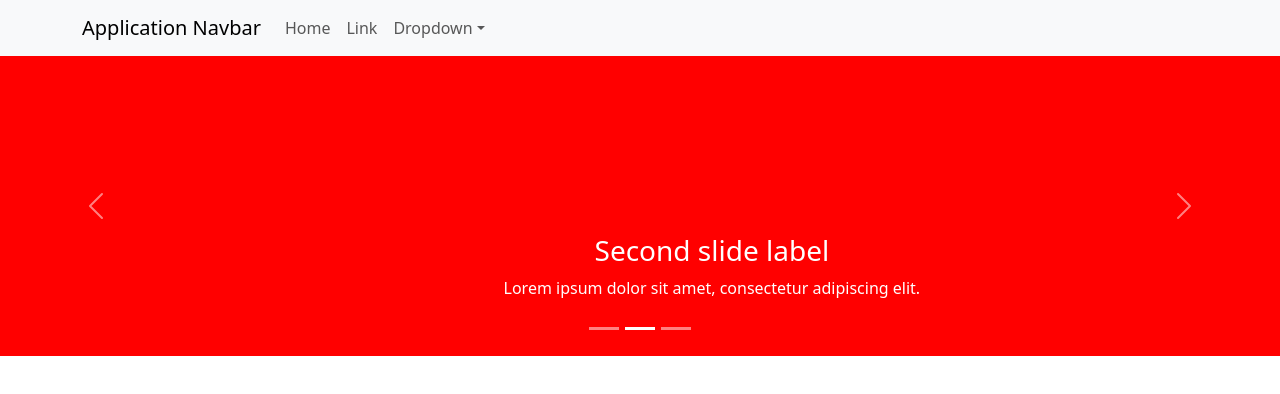
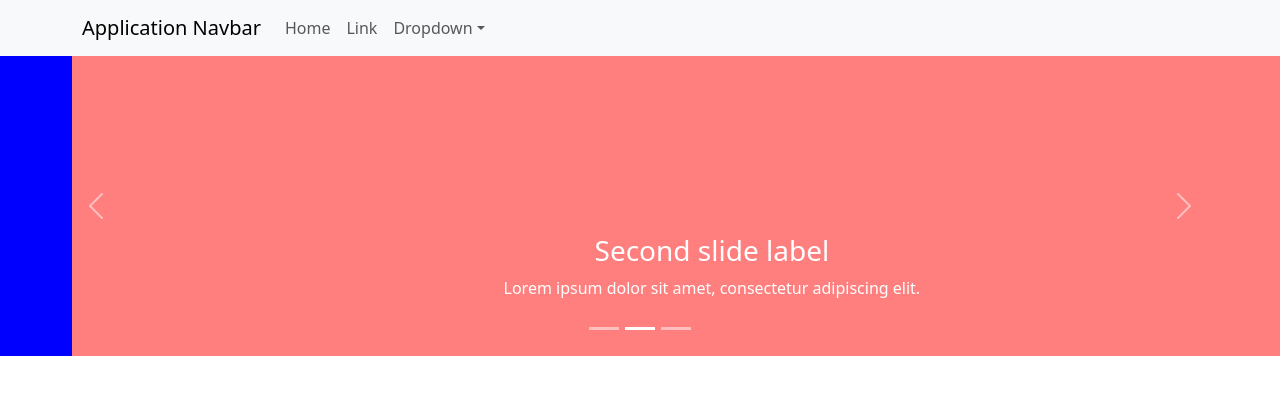
Before and after one commit to frontenddevtrainer/react-day-one, a React (Vite) app: page / in a window 1280 px wide. Shown: the top 394 px of the page. Built offline with nearby package versions, Linux system fonts and the light colour scheme.

Commit message:
Component Properties.

```diff
--- a/src/components/carousel-image/carousel-image.component.jsx
+++ b/src/components/carousel-image/carousel-image.component.jsx
@@ -1,7 +1,13 @@
-function CarouselImage() {
-    return <div style={{ backgroundColor: "red", height: "300px", width: "100%" }}>
+//Component Property
 
-    </div>
+function CarouselImage(props) {
+    // props = typeof Object { bgcolor: string }
+    // props.someCustomKey = value;
+
+    const bgcolor = props.bgcolor;
+    const opacity = props.opacity || 1;
+
+    return <div style={{ backgroundColor: bgcolor, height: "300px", width: "100%", opacity: opacity }}></div>
 }
 
 export default CarouselImage;
--- a/src/components/homepage-gallery/homepage-gallery.component.jsx
+++ b/src/components/homepage-gallery/homepage-gallery.component.jsx
@@ -4,21 +4,21 @@ import CarouselImage from '../carousel-image/carousel-image.component';
 function HomepageGallery() {
     return <Carousel>
         <Carousel.Item>
-            <CarouselImage text="First slide" />
+            <CarouselImage bgcolor="blue" text="First slide" />
             <Carousel.Caption>
                 <h3>First slide label</h3>
                 <p>Nulla vitae elit libero, a pharetra augue mollis interdum.</p>
             </Carousel.Caption>
         </Carousel.Item>
         <Carousel.Item>
-            <CarouselImage text="Second slide" />
+            <CarouselImage bgcolor="red" opacity={.5} text="Second slide" />
             <Carousel.Caption>
                 <h3>Second slide label</h3>
                 <p>Lorem ipsum dolor sit amet, consectetur adipiscing elit.</p>
             </Carousel.Caption>
         </Carousel.Item>
         <Carousel.Item>
-            <CarouselImage text="Third slide" />
+            <CarouselImage bgcolor="yellow" opacity={.8} text="Third slide" />
             <Carousel.Caption>
                 <h3>Third slide label</h3>
                 <p>
```
